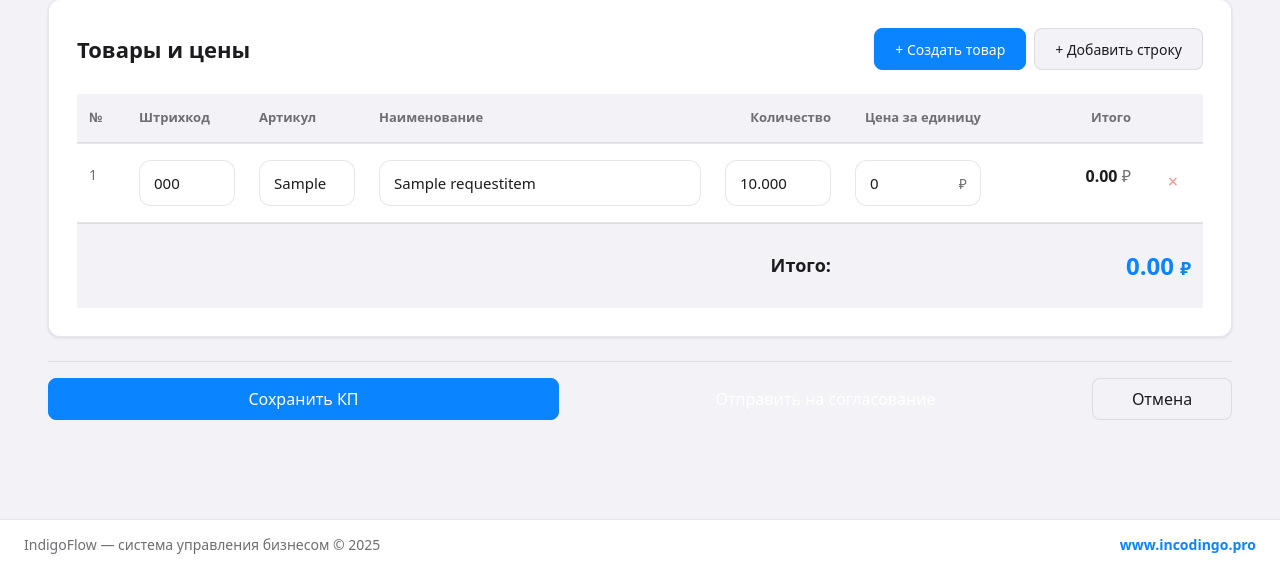
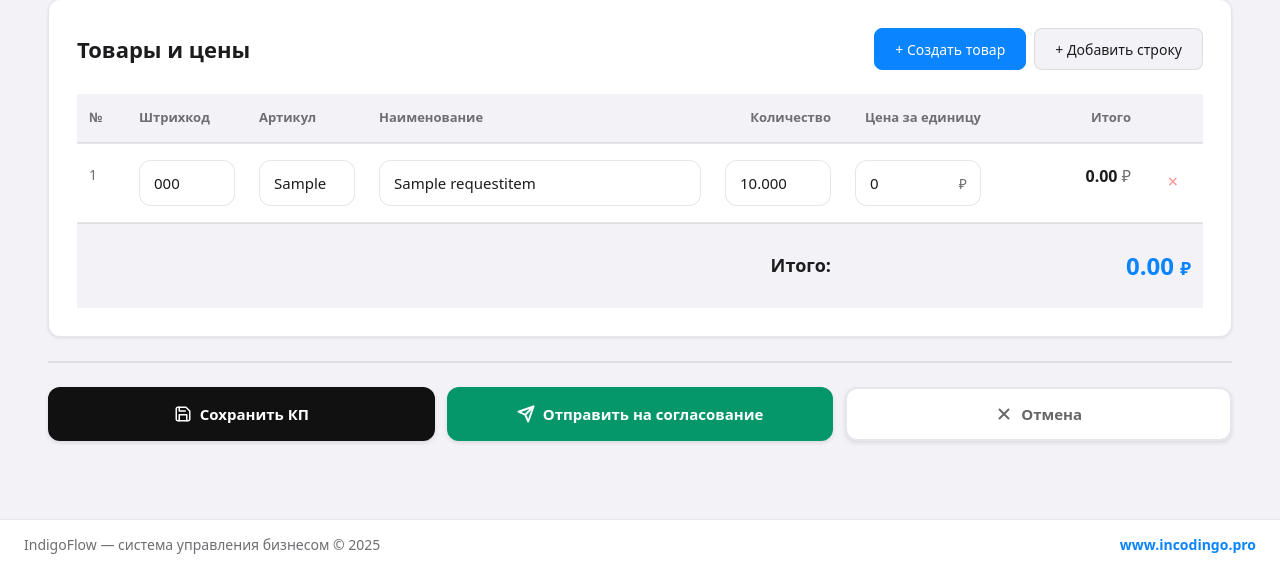
Before and after one commit to CheM1CaLaRt/imperia_klon, a Django app: page /requests/1/quote/create/ in a window 1280 px wide. Shown: the part 231-800 px from the top of the page. Run offline with Django 5.2, Linux system fonts and the light colour scheme; a user stored in the database is signed in; tables that the repository leaves empty hold one stand-in row (values such as "Sample post"); grey boxes marked "Sample" are stand-in pictures; data that the repository does not hold is empty; parts of the project's set-up code (start-up, migrations or seed data) failed here and were passed over; some libraries are stand-ins or nearby versions.

Commit message:
kp_forma_btm

```diff
--- a/imperia/templates/requests/quote_form.html
+++ b/imperia/templates/requests/quote_form.html
@@ -151,10 +151,28 @@
       </div>
     </div>
 
-    <div style="display: flex; gap: 12px; padding-top: 16px; border-top: 1px solid var(--border);">
-      <button name="action" value="save" type="submit" class="btn btn-primary" style="flex: 1; min-width: 140px; padding: 12px 24px; border-radius: 8px; font-weight: 500;">Сохранить КП</button>
-      <button name="action" value="submit_for_approval" type="submit" class="btn" style="flex: 1; min-width: 140px; background: var(--success); color: white; border: none; padding: 12px 24px; border-radius: 8px; font-weight: 500;">Отправить на согласование</button>
-      <a href="{% url 'core:request_detail' request_obj.pk %}" class="btn" style="background: var(--bg); border-color: var(--border); color: var(--text); min-width: 140px; padding: 12px 24px; border-radius: 8px; font-weight: 500;">Отмена</a>
+    <div class="quote-form-actions" style="display: flex; gap: 12px; padding: 24px 0; margin-top: 24px; border-top: 2px solid var(--border); flex-wrap: wrap;">
+      <button name="action" value="save" type="submit" class="quote-btn quote-btn--save">
+        <svg width="18" height="18" viewBox="0 0 24 24" fill="none" xmlns="http://www.w3.org/2000/svg" style="flex-shrink: 0;">
+          <path d="M19 21H5C4.46957 21 3.96086 20.7893 3.58579 20.4142C3.21071 20.0391 3 19.5304 3 19V5C3 4.46957 3.21071 3.96086 3.58579 3.58579C3.96086 3.21071 4.46957 3 5 3H16L21 8V19C21 19.5304 20.7893 20.0391 20.4142 20.4142C20.0391 20.7893 19.5304 21 19 21Z" stroke="currentColor" stroke-width="2" stroke-linecap="round" stroke-linejoin="round"/>
+          <path d="M17 21V13H7V21" stroke="currentColor" stroke-width="2" stroke-linecap="round" stroke-linejoin="round"/>
+          <path d="M7 3V8H15" stroke="currentColor" stroke-width="2" stroke-linecap="round" stroke-linejoin="round"/>
+        </svg>
+        <span>Сохранить КП</span>
+      </button>
+      <button name="action" value="submit_for_approval" type="submit" class="quote-btn quote-btn--submit">
+        <svg width="18" height="18" viewBox="0 0 24 24" fill="none" xmlns="http://www.w3.org/2000/svg" style="flex-shrink: 0;">
+          <path d="M22 2L11 13" stroke="currentColor" stroke-width="2.5" stroke-linecap="round" stroke-linejoin="round"/>
+          <path d="M22 2L15 22L11 13L2 9L22 2Z" stroke="currentColor" stroke-width="2.5" stroke-linecap="round" stroke-linejoin="round"/>
+        </svg>
+        <span>Отправить на согласование</span>
+      </button>
+      <a href="{% url 'core:request_detail' request_obj.pk %}" class="quote-btn quote-btn--cancel">
+        <svg width="18" height="18" viewBox="0 0 24 24" fill="none" xmlns="http://www.w3.org/2000/svg" style="flex-shrink: 0;">
+          <path d="M18 6L6 18M6 6L18 18" stroke="currentColor" stroke-width="2.5" stroke-linecap="round" stroke-linejoin="round"/>
+        </svg>
+        <span>Отмена</span>
+      </a>
     </div>
   </form>
 </div>
@@ -218,6 +236,100 @@ body.modal-open {
 
   .card {
     padding: 20px !important;
+  }
+}
+
+/* Стили для кнопок действий формы КП */
+.quote-form-actions {
+  display: flex;
+  gap: 12px;
+  padding: 24px 0;
+  margin-top: 24px;
+  border-top: 2px solid var(--border);
+  flex-wrap: wrap;
+}
+
+.quote-btn {
+  display: inline-flex;
+  align-items: center;
+  justify-content: center;
+  gap: 8px;
+  padding: 14px 28px;
+  border-radius: 12px;
+  font-weight: 600;
+  font-size: 15px;
+  text-decoration: none;
+  cursor: pointer;
+  transition: all 0.2s ease;
+  border: 2px solid transparent;
+  flex: 1;
+  min-width: 180px;
+  box-shadow: 0 2px 4px rgba(0, 0, 0, 0.1);
+}
+
+.quote-btn:hover {
+  transform: translateY(-1px);
+  box-shadow: 0 4px 8px rgba(0, 0, 0, 0.15);
+}
+
+.quote-btn:active {
+  transform: translateY(0);
+  box-shadow: 0 1px 2px rgba(0, 0, 0, 0.1);
+}
+
+.quote-btn svg {
+  width: 18px;
+  height: 18px;
+  flex-shrink: 0;
+}
+
+/* Кнопка "Сохранить КП" */
+.quote-btn--save {
+  background: #111;
+  color: #fff;
+  border-color: #111;
+}
+
+.quote-btn--save:hover {
+  background: #333;
+  border-color: #333;
+  color: #fff;
+}
+
+/* Кнопка "Отправить на согласование" */
+.quote-btn--submit {
+  background: #059669;
+  color: #fff;
+  border-color: #059669;
+}
+
+.quote-btn--submit:hover {
+  background: #047857;
+  border-color: #047857;
+  color: #fff;
+}
+
+/* Кнопка "Отмена" */
+.quote-btn--cancel {
+  background: #fff;
+  color: #666;
+  border-color: #e5e7eb;
+}
+
+.quote-btn--cancel:hover {
+  background: #f9fafb;
+  border-color: #d1d5db;
+  color: #111;
+}
+
+@media (max-width: 640px) {
+  .quote-form-actions {
+    flex-direction: column;
+  }
+
+  .quote-btn {
+    width: 100%;
+    min-width: 100%;
   }
 }
 </style>
```
